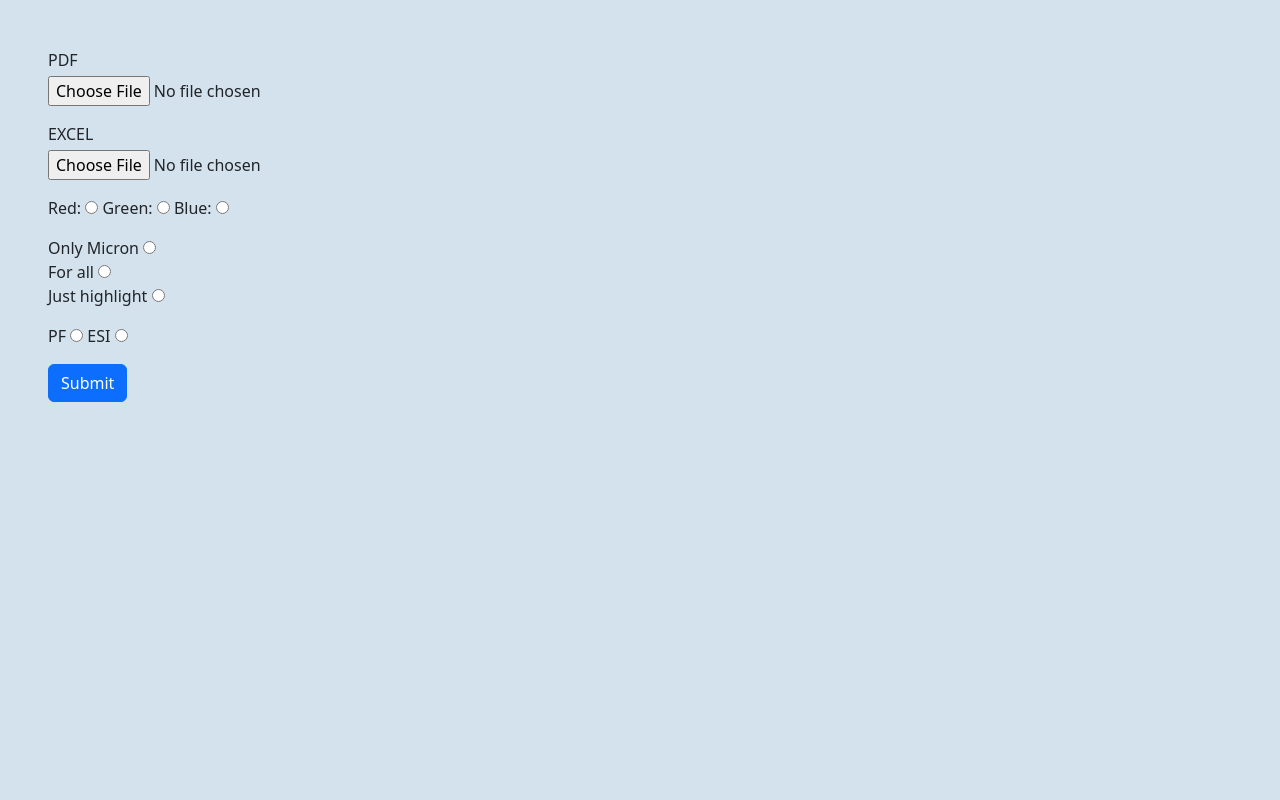
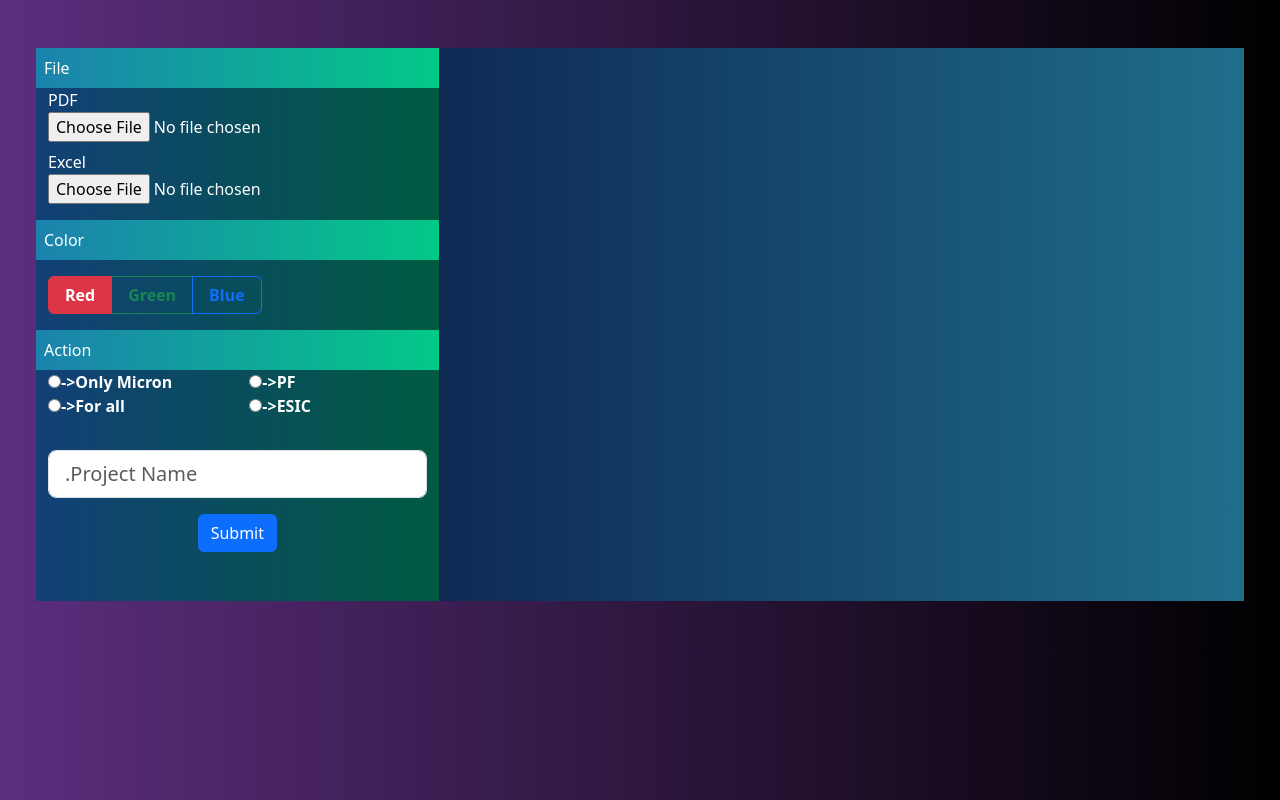
Before and after one commit to aarun2786/UAN_HIGHLIGHTER, a Flask app: page / in a window 1280 px wide. Run offline with Flask 3, Linux system fonts and the light colour scheme.

Commit message:
Add new UI to the home page

```diff
--- a/templates/home.html
+++ b/templates/home.html
@@ -5,45 +5,165 @@
     <meta name="viewport" content="width=device-width, initial-scale=1.0">
     <link href="https://cdn.jsdelivr.net/npm/bootstrap@5.3.2/dist/css/bootstrap.min.css" rel="stylesheet" integrity="sha384-T3c6CoIi6uLrA9TneNEoa7RxnatzjcDSCmG1MXxSR1GAsXEV/Dwwykc2MPK8M2HN" crossorigin="anonymous">
    <script src="https://cdn.jsdelivr.net/npm/bootstrap@5.3.2/dist/js/bootstrap.bundle.min.js" integrity="sha384-C6RzsynM9kWDrMNeT87bh95OGNyZPhcTNXj1NW7RuBCsyN/o0jlpcV8Qyq46cDfL" crossorigin="anonymous"></script>
-    <title>Document</title>
+    <title>UAN HIGHLITER</title>
 </head>
-<body style="background-color:hsl(205, 40%, 88%);" >
-    <div class="pt-5" >
-        <form action="/" method="POST" enctype="multipart/form-data">
-            <div class="px-5 pb-1">
-                <label for="pdf1">PDF</label>
-            </div>
-            <div class="px-5 pb-3">
-                <input type="file" id="pdf1" name="pdf" accept=".pdf" />
-            </div>
-            <div class="px-5 pb-1">
-                <label for="pdf1">EXCEL</label>
-            </div>
-            <div class="px-5 pb-3">
-                <input type="file" id="excel" name="excel" />
-            </div>
-            <div class="px-5 pb-3">
-               Red: <input type="radio" name="color" value="red">
-               Green: <input type="radio" name="color" value="green">
-               Blue: <input type="radio" name="color" value="blue">
-            </div>
-            <div class="px-5 pb-3">
-                Only Micron <input type="radio" name="com" value="only micron">
-                <br>
-                For all <input type="radio" name="com" value="for all">
-                <br>
-                Just highlight <input type="radio" name="com" value="Just highlight">
+
+<style type="text/css" >
+    .scroll{
+        display:block;
+        padding: 5px;
+        margin-top: 5px;
+        overflow: scroll;
+        height: 500px;
+    }
+</style>
+<body style="background-image: linear-gradient(to right, #5C2E7E , #000000);" >
+    <div class="row  px-5 py-5  ">
+<! -- This First row and First Columns -- >
+        <div class="col-4 " style="background-image: linear-gradient(to right, #124076 , #005B41);">
+
+<! -- This 2nd is row belongs to  input file  -- >
+            <form action="{{url_for('Main.home')}}" method="post" enctype="multipart/form-data"  >
+
+                <div class="row text-white " >
+                    <label class="p-2 text-white bg-opacity-75  " style="background-image: linear-gradient(to right, #1C82AD , #03C988);" >File</label>
+                    <label> PDF </label>
+                    <input class="pb-2" type="file" name="pdf" accept=".pdf"  required  >
+                    <label> Excel </label>
+                    <input class="pb-2" type="file" name="excel" required  >
+                </div>
+
+<! -- This 3rd is row belongs to  color selection  -- >
+                <div class="row  py-2" >
+                    <label class="p-2 text-white bg-opacity-75" style="background-image: linear-gradient(to right, #1C82AD , #03C988);"  >Color</label>
+
+                    <div class=" col pt-3">
+                        <div class="btn-group" role="group" aria-label="Basic radio toggle button group">
+
+                            <input type="radio" class="btn-check px-1 " name="color" id="btnradio1"  value="red" autocomplete="off" checked>
+                            <label class="btn btn-outline-danger px-3 fw-bold " for="btnradio1">Red</label>
+
+                            <input type="radio" class="btn-check" name="color" id="btnradio2"  value="green" autocomplete="off">
+                            <label class="btn btn-outline-success px-3  fw-bold " for="btnradio2">Green</label>
+
+                            <input type="radio" class="btn-check" name="color" id="btnradio3"  value="blue" autocomplete="off">
+                            <label class="btn  btn-outline-primary  px-3 fw-bold " for="btnradio3">Blue</label>
+
+                        </div>
+                    </div>
+                </div>
+
+<! -- This 4th is row belongs to  Action  -- >
+                <div class="row text-white py-2" >
+                    <label class="p-2 text-white bg-opacity-75" style="background-image: linear-gradient(to right, #1C82AD , #03C988);" >Action</label>
+
+                    <div class=" col pb-3">
+                        <div class="col fw-bold " ><input  type="radio" name="com" value="Only Micron"  required ><label>->Only Micron </label></div>
+                        <div class="col fw-bold " ><input type="radio" name="com" value="For all" required ><label>->For all </label></div>
+                    </div>
+
+                    <div class=" col pb-3">
+                        <div class="col fw-bold " ><input  type="radio" name="type" value="PF" required ><label>->PF </label></div>
+                        <div class="col fw-bold " ><input type="radio" name="type" value="ESIC" required ><label>->ESIC </label></div>
+                    </div>
+
+                </div>
+<! -- This 5th is row belongs to  input filed  -- >
+
+                <div class="py-2" >
+                    <input class="form-control form-control-lg" type="text" placeholder=".Project Name" aria-label="Project Name "  required name="Project_Name">
+                </div>
+
+<! -- This 6th is row belongs to  input sumbimt  -- >
+                    <div class="row px-3 py-2 " >
+                        <div class="   text-center">
+                            <button type="submit" class="btn btn-primary">Submit</button>
+                        </div>
+                    </div>
+
+            </form>
+
+        </div>
+
+
+
+<! -- This 2nd column   -- >
+
+        <div class="col   py-4 px-1" style="background-image: linear-gradient(to right, #0E2954 , #1F6E8C);" >
+            <div class="scroll     " >
+                {% for data in name %}
+                    <div class=" container  border    ">
+
+                        <div class="row bg-primer    " style="background-image: linear-gradient(to right, #009F9D , #FF6768);" >
+
+                            <div class="col-3   " >
+                                <div class="badge  py-1 " >
+                                    <h5>{{data["Project_Name"]}}</h5>
+                                </div>
+                            </div>
+
+                            <div class=" col-1" >
+                                <div class=" badge text-white py-1" >
+                                    <h5>{{data["Type"]}}</h5>
+                                </div>
+                            </div>
+
+                            <div class=" col-1" >
+                                <div class=" badge text-white" >
+                                    {{data["Date"]}}
+                                </div>
+                            </div>
+
+                            <div class=" col-7   text-end" >
+                                <div class=" badge text-white" >
+                                    <a href="{{url_for('Main.download',name=data['Filename'])}}" ><button class="btn rounded-4 btn-sm text-white " style="background-color:#053220" >Download PDF</button> </a>
+                                </div>
+                            </div>
+
+
+
+
+                        </div>
+
+
+
+                        <div class="row bg-primery" >
+                            <div class="px-1 text-white " >
+                                Page No
+                            </div>
+                        </div>
+
+                        <div class="col-16    " >
+                                <div class="   text-white py-1 " >
+                                    {% for pageno in   data["Page"] %}
+                                        <div class="fw-bold text-white " >
+                                            {{ pageno }}
+                                        </div>
+                                        <div class="text-break text-white " >
+                                             {{data["Page"][pageno]}}
+                                        </div>
+                                        {% endfor %}
+                                </div>
+                            </div>
+
+
+                    </div>
+
+                    {% endfor %}
+
+
             </div>
 
-            <div class="px-5 pb-3">
-                PF <input type="radio" name="type" value="PF">
-                ESI <input type="radio" name="type" value="ESI">
-            </div>
-            <div class="px-5 pb-3">
-                <button type="submit" class="btn btn-primary">Submit</button>
-            </div>
+        </div>
 
-        </form>
+
+
+
+
+
+
     </div>
+
+
 </body>
 </html>
```
Also changed, not shown: Json_data.json (added, +35 -0 lines), templates/input.html (deleted, +0 -41 lines), file_delete.py (added), file_operation.py (added).
